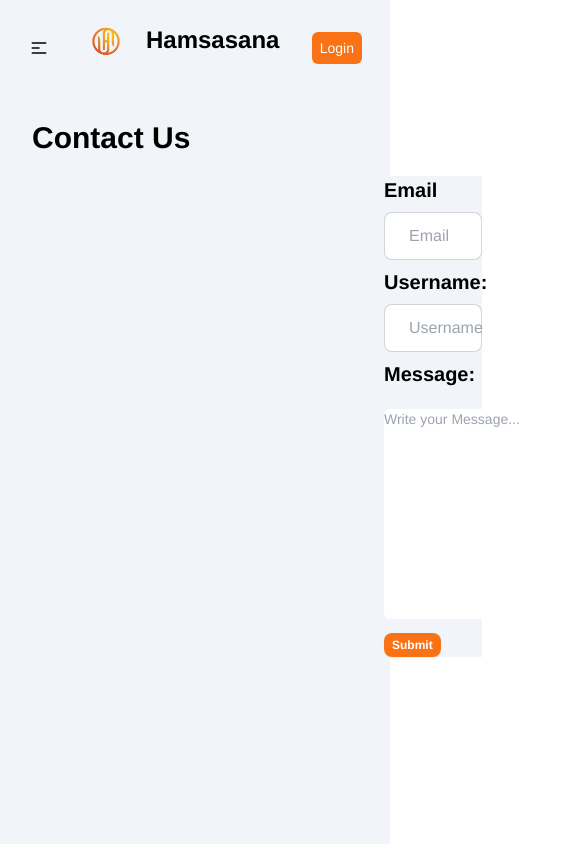
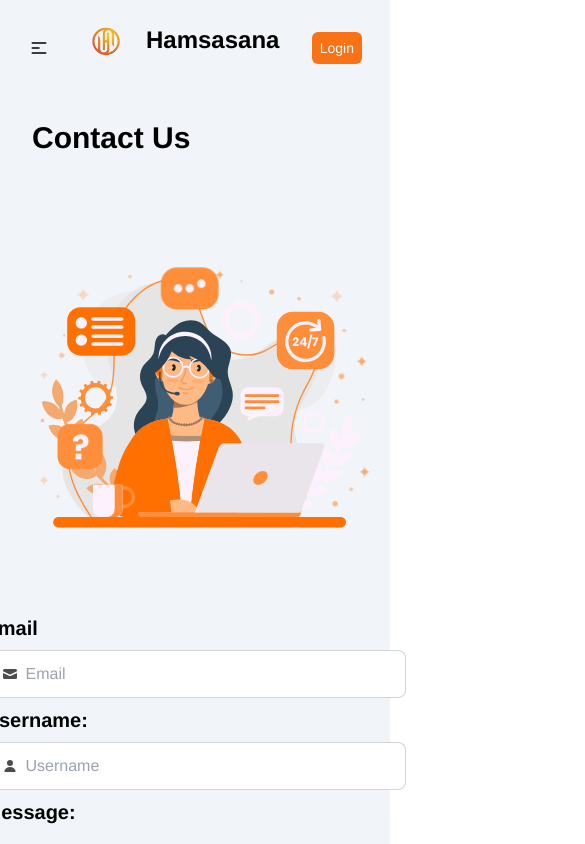
Before and after one commit to neharakesh/hamsasana, a React (Vite) app in the folder Hamsasana/frontend/hamsasana/: page /Contact in a window 390 px wide. Shown: the top 844 px of the page, 585 px wide, since content can reach past the window. Built offline with nearby package versions, Linux system fonts and the light colour scheme.

Commit message:
responsive contact page

```diff
--- a/Hamsasana/frontend/hamsasana/src/components/contact.jsx
+++ b/Hamsasana/frontend/hamsasana/src/components/contact.jsx
@@ -1,20 +1,40 @@
-import React from 'react'
+import React, { useRef } from 'react';
+import emailjs from '@emailjs/browser';
 import Lottie from 'lottie-react'
 
 
 import contact from '../../public/images/contact1.json'
 
 function Contact() {
+    const form = useRef();
+
+  const sendEmail = (e) => {
+    e.preventDefault();
+
+    emailjs
+      .sendForm('service_c3o0cf1', 'template_hekaw5c', form.current, {
+        publicKey: 'nHTLF_tusAg3_2TQr',
+      })
+      .then(
+        () => {
+          console.log('SUCCESS!');
+        },
+        (error) => {
+          console.log('FAILED...', error.text);
+        },
+      );
+  };
     return (
         <>
-        <div className='bg-slate-100 dark:bg-slate-900 dark:text-white md:flex-col  md:grid-flow-col'>
+        <form ref={form} >
+        <div className='bg-slate-100  dark:bg-slate-900 dark:text-white max-w-screen  container  md:px-20  md:flex-col'>
         <h1 className='font-bold  text-left px-8 text-3xl mt-6 '>Contact Us</h1>
-            <div className='  flex flex-row  bg-slate-100 dark:bg-slate-900 dark:text-white mt-0'>
-            <div className='w-full m-28 mt-5  bg-slate-100 dark:bg-slate-900 dark:text-white grid grid-flow-col'>
+            <div className=' flex flex-col md:flex-row  bg-slate-100 dark:bg-slate-900 dark:text-white mt-0 justify-center'>
+            <div className=' bg-slate-100 dark:bg-slate-900 dark:text-white   md:flex-row  w-full  md:w-1/2 md:mt-10 mt-12  justify-center grid grid-flow-col'>
 
-                 <Lottie  loop={true} autoplay={true} animationData={contact} />
+              <Lottie  loop={true} autoplay={true} animationData={contact} />
             </div>
-                <div className='w-1/4 m-40 mt-5 space-y-2 bg-slate-100 dark:bg-slate-900 dark:text-white'>
+                <div className='w-full md:w-1/2 grid grid-flow-row justify-center  mt-5 space-y-2 bg-slate-100 dark:bg-slate-900 dark:text-white '>
                     <h3 className='font-bold text-xl'>Email</h3>
                     <label className="input input-bordered flex items-center gap-2 bg-white dark:bg-slate-800 dark:text-white text-black">
                     <svg
@@ -28,7 +48,7 @@ function Contact() {
                     d="M15 6.954 8.978 9.86a2.25 2.25 0 0 1-1.956 0L1 6.954V11.5A1.5 1.5 0 0 0 2.5 13h11a1.5 1.5 0 0 0 1.5-1.5V6.954Z" />
                 </svg>
 
-                    <input type="text" className="grow" placeholder="Email" />
+                    <input type="text" className="grow" placeholder="Email" name='from_email' />
                     </label>
                     <h3 className='font-bold text-xl'>Username:</h3>
                     <label className="input input-bordered flex items-center gap-2 bg-white dark:bg-slate-800 dark:text-white text-black">
@@ -40,20 +60,21 @@ function Contact() {
                     <path
                     d="M8 8a3 3 0 1 0 0-6 3 3 0 0 0 0 6ZM12.735 14c.618 0 1.093-.561.872-1.139a6.002 6.002 0 0 0-11.215 0c-.22.578.254 1.139.872 1.139h9.47Z" />
                     </svg>
-                    <input type="text" className="grow" placeholder="Username" />
+                    <input type="text" className="grow" placeholder="Username" name='from_name' />
                     </label>
                     <h3 className='font-bold text-xl'>Message: </h3>
                     <br/>
                     <label>
                     <textarea name="message" id="messaage" cols="50" rows="10" className='bg-white rounded-md dark:bg-slate-800 dark:text-white text-black ' placeholder='Write your Message...' ></textarea>
                     </label>
-                    <button className="btn btn-xs border-none bg-orange-500 text-white hover:bg-orange-700 cursor-pointer hover:-translate-y-1 hover:scale-110 duration:300s sm:btn-sm md:btn-md lg:btn-lg">Submit</button>
+                    <button type='submit' className="btn btn-xs border-none bg-orange-500 text-white hover:bg-orange-700 cursor-pointer hover:-translate-y-1 hover:scale-110 duration:300s sm:btn-sm md:btn-md lg:btn-lg" ref={form} onSubmit={sendEmail}>Submit</button>
 
 
                 </div>
             </div>
 
         </div>
+        </form>
         </>
     )
 }
```
